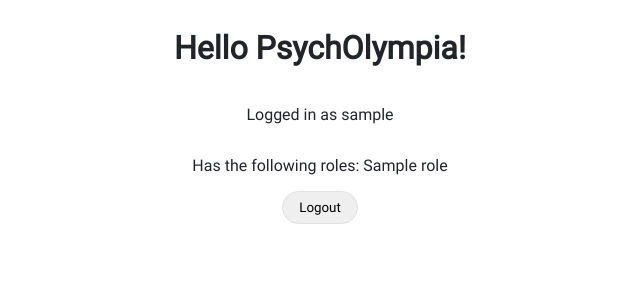
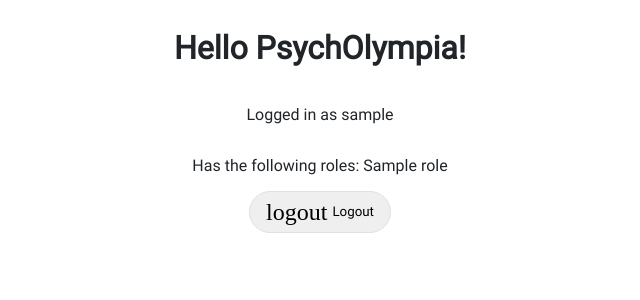
Before and after one commit to PsychOlympia/camp, a Flask app: page / in a window 1280 px wide. Shown: the top 300 px of the page, without its empty margins (320-960 px from the left). Run offline with Flask 3, Linux system fonts and the light colour scheme; a user stored in the database is signed in; tables that the repository leaves empty hold one stand-in row (values such as "Sample post"); some web fonts are replaced.

Commit message:
Added material symbols

```diff
--- a/app/main/templates/index.jinja2
+++ b/app/main/templates/index.jinja2
@@ -10,10 +10,16 @@
             <p>Has the following roles: {{ current_user.roles | map(attribute='name') | join(', ') }}</p>
             <form action="{{ url_for('auth.logout') }}" method="post">
                 <input type="hidden" name="csrf_token" value="{{ csrf_token() }}">
-                <button type="submit">Logout</button>
+                <button type="submit" style="display: flex; align-items: center; gap: 5px;">
+                    <span class="material-symbols-outlined">logout</span>
+                    Logout
+                </button>
             </form>
         {% else %}
-            <a href="{{ url_for('auth.login') }}">Login</a>
+            <a href="{{ url_for('auth.login') }}" style="display: flex; align-items: center; gap: 5px; text-decoration: none;">
+                <span class="material-symbols-outlined">login</span>
+                Login
+            </a>
         {% endif %}
     </div>
 {% endblock %}
```
